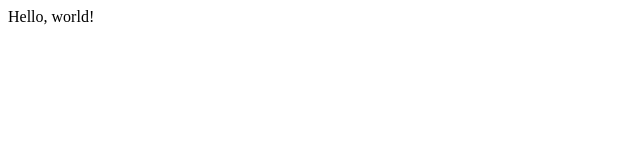
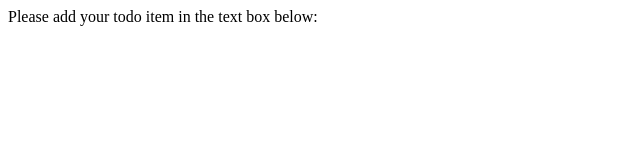
Before and after one commit to ITRecursion/doyourtodo, a plain HTML site: page index.html in a window 1280 px wide. Shown: the whole page, without its empty margins (0-640 px from the left). Drawn offline with Linux system fonts and the light colour scheme.

Commit message:
Changed the title and body texts

```diff
--- a/index.html
+++ b/index.html
@@ -1,9 +1,9 @@
 <!DOCTYPE html>
 <html>
     <head>
-        <title>My Webpage</title>
+        <title>Welcome!</title>
     </head>
     <body>
-        Hello, world!
+        Please add your todo item in the text box below:
     </body>
 </html>
```
